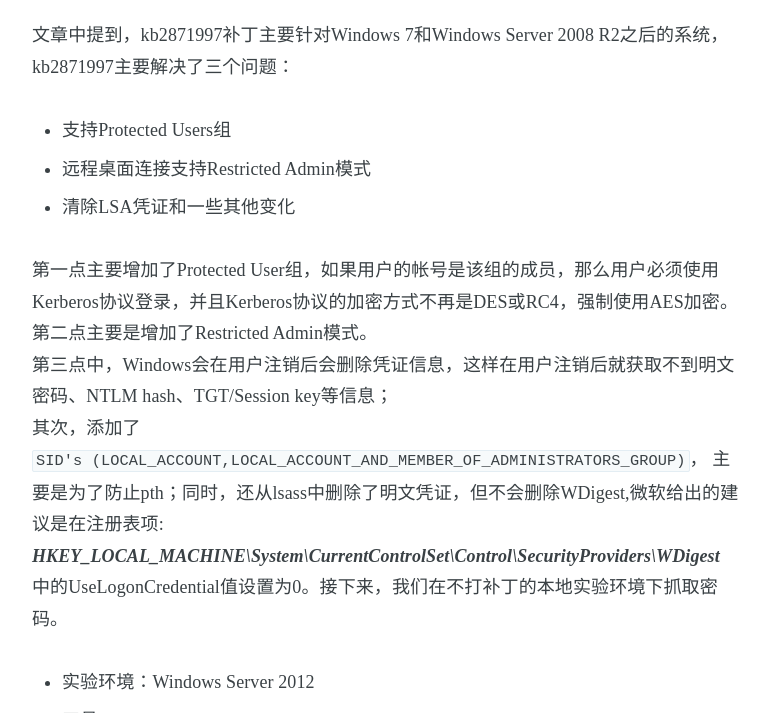
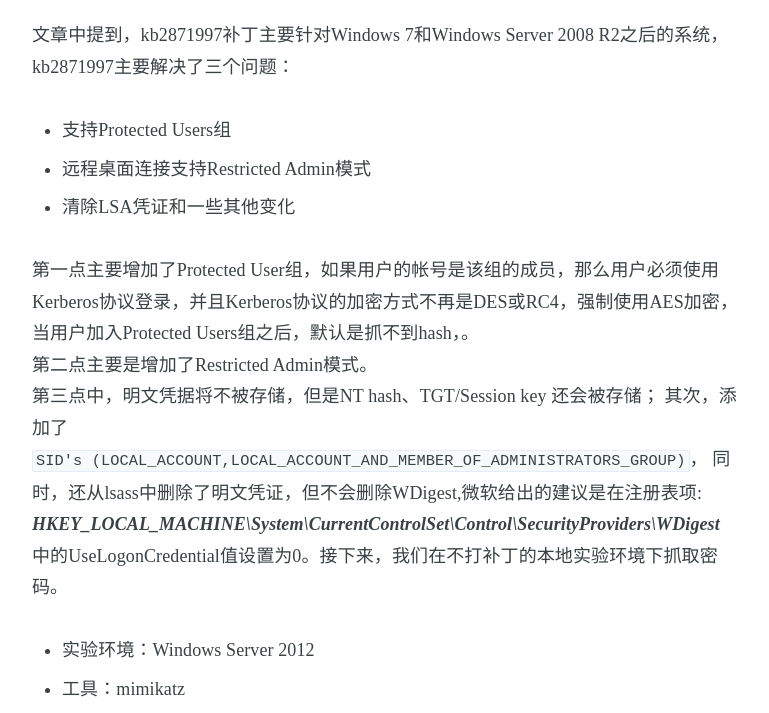
Before and after one commit to Fun0nydg/Fun0nydg.github.io, a Jekyll site: the page built from _posts/2021-02-15-Capture-Windows-plaintext-password.md, in a window 1280 px wide and 900 px high, scrolled down 775 px, cut to the strip 0-713 px from the top of the window. Shown: the whole strip, without its empty margins (253-1022 px from the left). Built offline with Jekyll 4.4.1, drawn with Linux system fonts in a browser that asks for light colours.

Commit message:
fix error

````diff
--- a/_posts/2021-02-15-Capture-Windows-plaintext-password.md
+++ b/_posts/2021-02-15-Capture-Windows-plaintext-password.md
@@ -21,12 +21,12 @@ title:  "Windows下获取本地用户明文密码的方法"
 - 远程桌面连接支持Restricted Admin模式
 - 清除LSA凭证和一些其他变化
 
-第一点主要增加了Protected User组，如果用户的帐号是该组的成员，那么用户必须使用Kerberos协议登录，并且Kerberos协议的加密方式不再是DES或RC4，强制使用AES加密。
+第一点主要增加了Protected User组，如果用户的帐号是该组的成员，那么用户必须使用Kerberos协议登录，并且Kerberos协议的加密方式不再是DES或RC4，强制使用AES加密，当用户加入Protected Users组之后，默认是抓不到hash，。
 第二点主要是增加了Restricted Admin模式。
-第三点中，Windows会在用户注销后会删除凭证信息，这样在用户注销后就获取不到明文密码、NTLM hash、TGT/Session key等信息；
+第三点中，明文凭据将不被存储，但是NT hash、TGT/Session key 还会被存储；
 其次，添加了
 ```SID's (LOCAL_ACCOUNT,LOCAL_ACCOUNT_AND_MEMBER_OF_ADMINISTRATORS_GROUP)```，
-主要是为了防止pth；同时，还从lsass中删除了明文凭证，但不会删除WDigest,微软给出的建议是在注册表项:
+同时，还从lsass中删除了明文凭证，但不会删除WDigest,微软给出的建议是在注册表项:
 ***HKEY_LOCAL_MACHINE\System\CurrentControlSet\Control\SecurityProviders\WDigest***
 中的UseLogonCredential值设置为0。接下来，我们在不打补丁的本地实验环境下抓取密码。
 - 实验环境：Windows Server 2012
````
